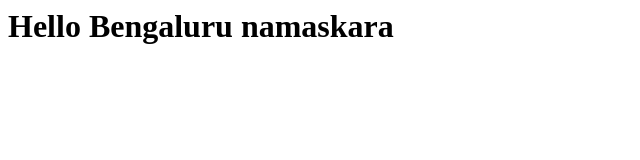
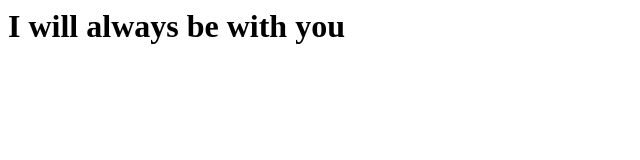
Before and after one commit to Jithushetty/coursera-test, a plain HTML site: page index.html in a window 1280 px wide. Shown: the whole page, without its empty margins (0-640 px from the left). Drawn offline with Linux system fonts and the light colour scheme.

Commit message:
Next version of webfile.

```diff
--- a/index.html
+++ b/index.html
@@ -3,6 +3,6 @@
   <title>Hello</title>
 </head>
 <body>
-  <h1>Hello Bengaluru namaskara</h1>
+  <h1>I will always be with you</h1>
 </body>
 </html>
```
